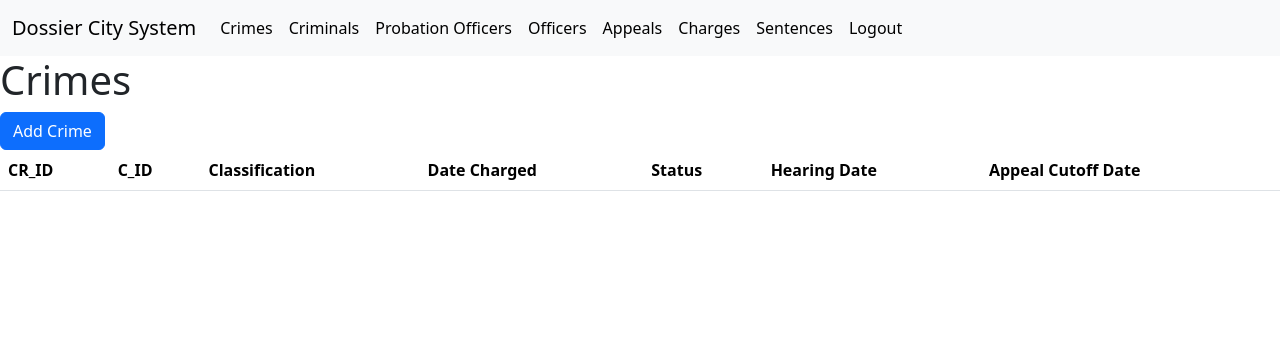
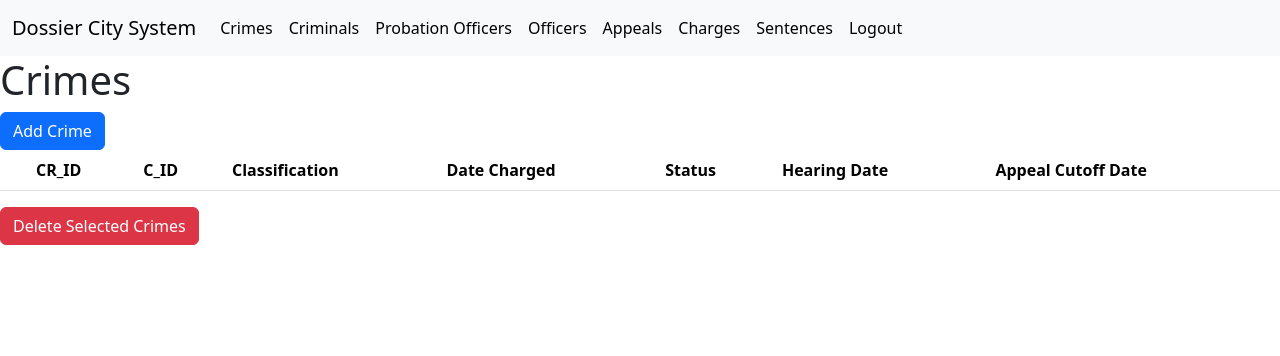
Before and after one commit to andylin2004/CSUY-3083-Project, a Flask app: page /crimes in a window 1280 px wide. Shown: the top 356 px of the page. Run offline with Flask 3, Linux system fonts and the light colour scheme; lists and menus that the app fills with data are empty.

Commit message:
added crime deletion

```diff
--- a/server.py
+++ b/server.py
@@ -235,8 +235,6 @@ def add_charge():
 
 @app.route('/add-sentence', methods=['POST'])
 def add_sentence():
-    # ('c_id', ''), ('sentence_type', ''), ('start_date', ''), ('end_date', ''), ('violations', '')
-
     c_id = request.form.get("c_id")
     p_id = request.form.get("p_id")
     sentence_type = request.form.get("sentence_type")
@@ -251,5 +249,12 @@ def add_sentence():
 
     return redirect("/sentences")
 
+@app.route('/delete-crimes', methods=['POST'])
+def delete_crimes():
+    for (i,_) in request.form.items():
+        print((int(i.split("check")[1]),))
+        runstatement("CALL deleteCrimes(%s);", (int(i.split("check")[1]),))
+    return redirect("/crimes")
+
 if __name__ == '__main__':
     app.run(debug = True)
--- a/templates/crimes.html
+++ b/templates/crimes.html
@@ -42,9 +42,11 @@
         </nav>
         <h1>Crimes</h1>
         <a class="btn btn-primary" data-bs-toggle="modal" data-bs-target="#addModal">Add Crime</a>
+        <form method="post">
             <table class="table table-striped table-hover">
                 <thead>
                     <tr>
+                        <th></th>
                         <th scope="col">CR_ID</th>
                         <th scope="col">C_ID</th>
                         <th scope="col">Classification</th>
@@ -57,6 +59,7 @@
                 <tbody>
                     {% for crime in crimes %}
                     <tr>
+                        <td><input type="checkbox" id="check{{ crime['Crime_ID'] }}" name="check{{ crime['Crime_ID'] }}" value="" class="form-check-input"></td>
                         <th scope="row">{{ crime['Crime_ID'] }}</th>
                         <td>{{ crime['Criminal_ID'] }}</td>
                         <td>{{ crime['Classification'] }}</td>
@@ -68,6 +71,9 @@
                     {% endfor %}
                 </tbody>
             </table>
+            <input type="submit" class="btn btn-danger" value="Delete Selected Crimes" onclick="javascript: form.action='/delete-crimes'; form.method='post'">
+        </form>
+        <!-- modal -->
         <div class="modal fade" id="addModal" tabindex="-1" aria-labelledby="addModalLabel" aria-hidden="true">
             <div class="modal-dialog">
               <div class="modal-content">
```
Lines whose indentation alone changed are shown as unchanged.
